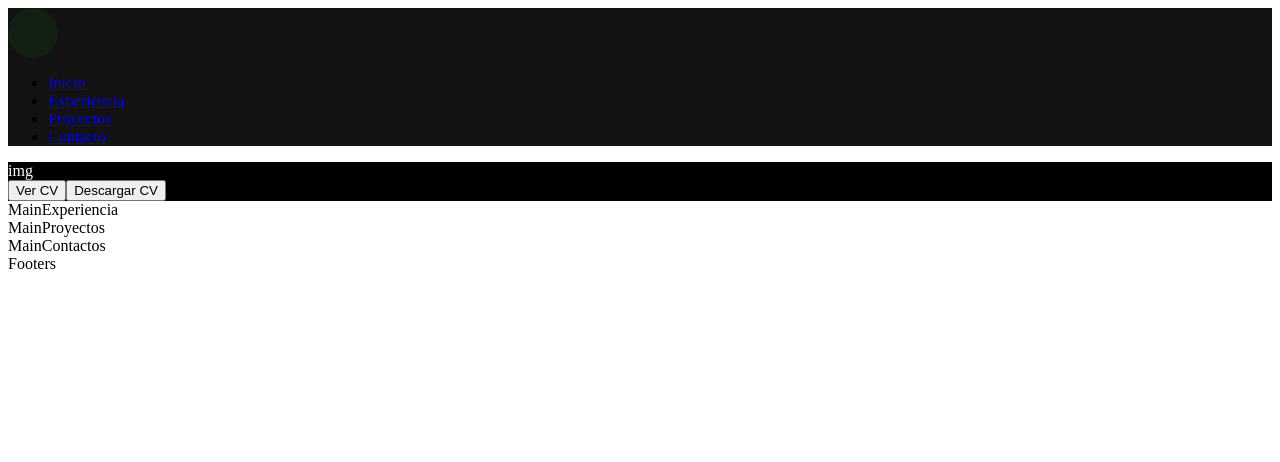
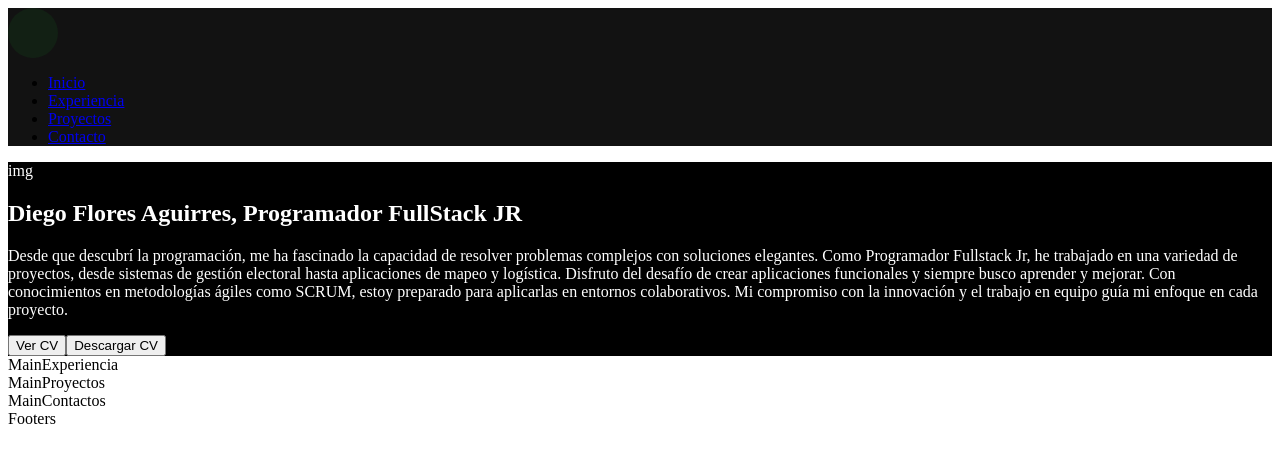
Before and after one commit to DiegoF23/porfolio2024, a React (Vite) app: page / in a window 1280 px wide. Shown: the top 462 px of the page. Built offline with nearby package versions, Linux system fonts and the light colour scheme.

Commit message:
add /MainHome/Perfil

```diff
--- a/src/Porfolio.jsx
+++ b/src/Porfolio.jsx
@@ -8,7 +8,7 @@ const Porfolio = () => {
       <Headers />
       <div>
         {routes.map((route, index) => (
-          <section id={index}>{route.element}</section>
+          <section key={index} id={index}>{route.element}</section>
         ))}
       </div>
     </>
--- a/src/components/Main/MainHome/MainHome.jsx
+++ b/src/components/Main/MainHome/MainHome.jsx
@@ -2,11 +2,14 @@ import React from 'react'
 import ImgBinario from './ImgBinario'
 import ButtonViewCv from './ButtonViewCv'
 import ButtonDownloadCv from './ButtonDownloadCv'
+import Perfil from './Perfil'
 import '../../../css/Main/MainInicio/MainHome.css'
+
 const MainHome = () => {
   return (
     <div className='MainHome'>
       <ImgBinario/>
+      <Perfil/>
       <ButtonViewCv/>
       <ButtonDownloadCv/>
     </div>
--- /dev/null
+++ b/src/components/Main/MainHome/Perfil.jsx
@@ -0,0 +1,12 @@
+import React from "react";
+import { Descripcion } from "../../../constants/Perfil";
+const Perfil = () => {
+  return (
+    <>
+      <h1>Diego Flores Aguirres, Programador FullStack JR</h1>
+      <p>{Descripcion}</p>
+    </>
+  );
+};
+
+export default Perfil;
--- /dev/null
+++ b/src/constants/Perfil.jsx
@@ -0,0 +1 @@
+export const Descripcion = 'Desde que descubrí la programación, me ha fascinado la capacidad de resolver problemas complejos con soluciones elegantes. Como Programador Fullstack Jr, he trabajado en una variedad de proyectos, desde sistemas de gestión electoral hasta aplicaciones de mapeo y logística. Disfruto del desafío de crear aplicaciones funcionales y siempre busco aprender y mejorar. Con conocimientos en metodologías ágiles como SCRUM, estoy preparado para aplicarlas en entornos colaborativos. Mi compromiso con la innovación y el trabajo en equipo guía mi enfoque en cada proyecto.';
```
